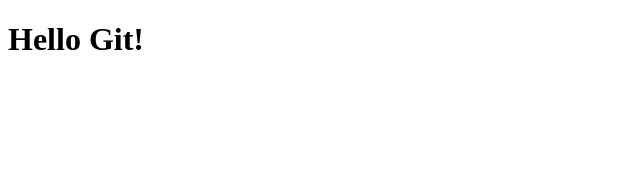
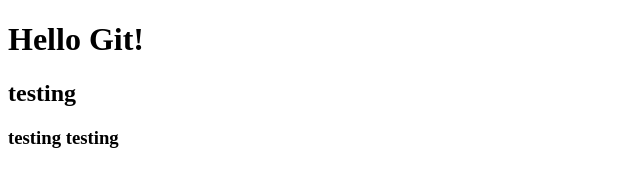
Before and after one commit to Zachduty/my_first_repo, a plain HTML site: page index.html in a window 1280 px wide. Shown: the whole page, without its empty margins (0-640 px from the left). Drawn offline with Linux system fonts and the light colour scheme.

Commit message:
adding new h lines

```diff
--- a/index.html
+++ b/index.html
@@ -8,6 +8,8 @@
 </head>
 <body>
     <h1>Hello Git!</h1>
+    <h2>testing</h2>
+    <h3>testing testing</h3>
 
 </body>
 </html>
```
